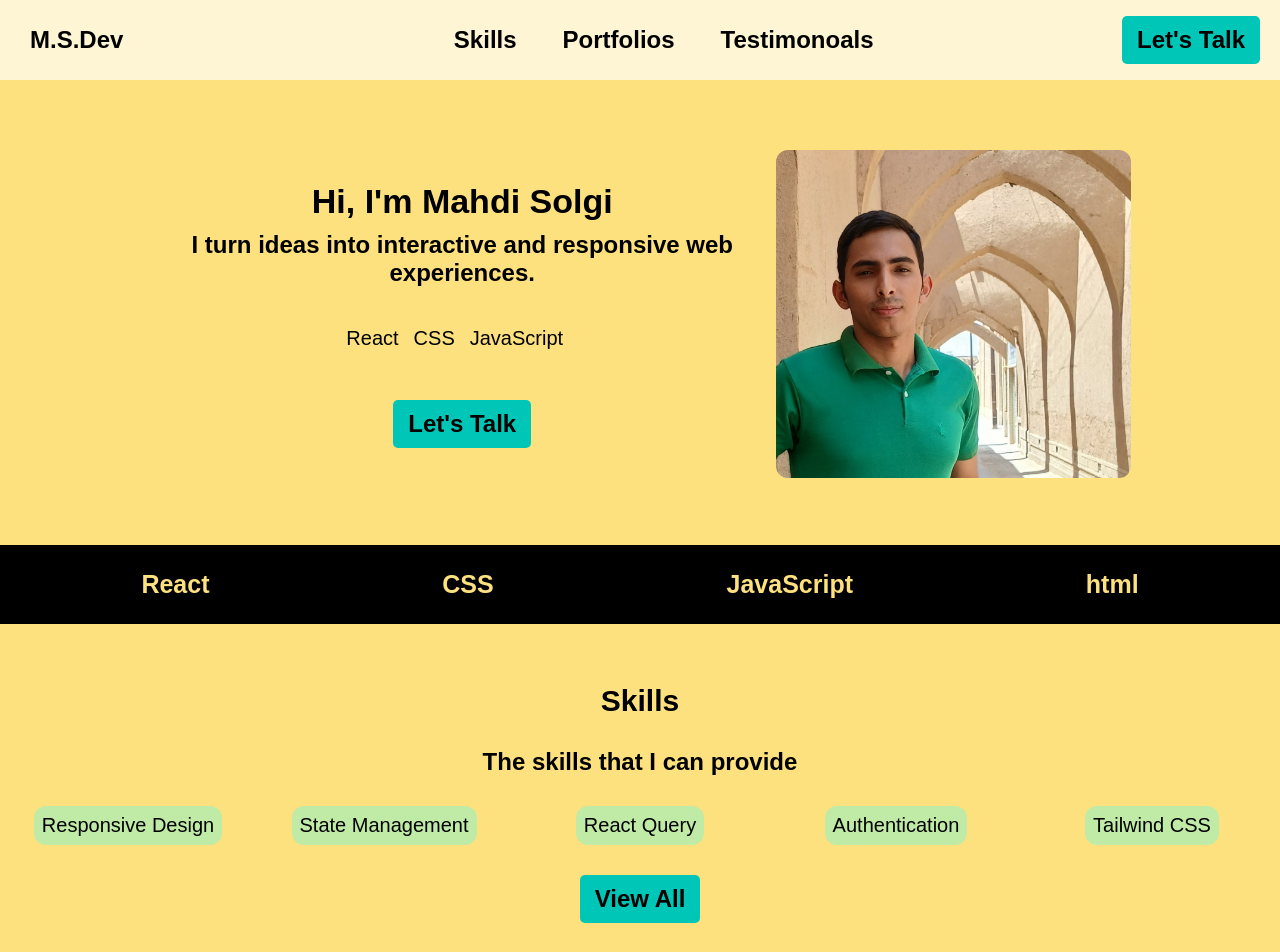
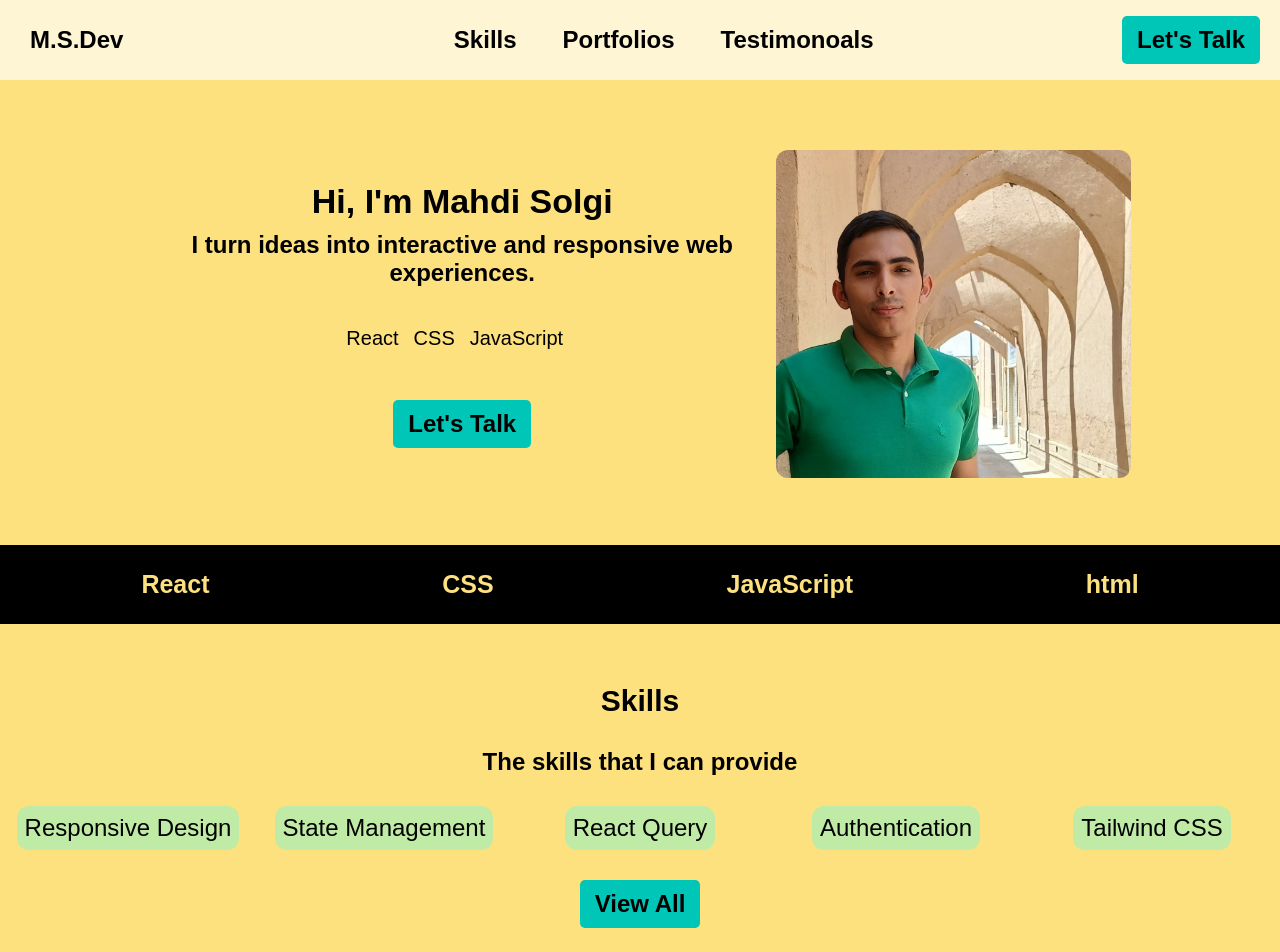
Before and after one commit to mahdisolgi1/portfolio-page, a React (Vite) app: page /home in a window 1280 px wide. Shown: the top 952 px of the page. Built offline with nearby package versions, Linux system fonts and the light colour scheme.

Commit message:
styles(Skills): change some styles for better resposiveness

```diff
--- a/src/components/Skills.module.css
+++ b/src/components/Skills.module.css
@@ -20,7 +20,7 @@
 .skill {
   background-color: #c0eba6;
   border-radius: 12px;
-  font-size: 2rem;
+  font-size: 2.4rem;
   margin-bottom: 1rem;
   padding: 0.8rem;
 }
@@ -54,7 +54,7 @@
   }
 
   .skill {
-    font-size: medium;
+    font-weight: medium;
     font-size: 1.4rem;
   }
 }
```
